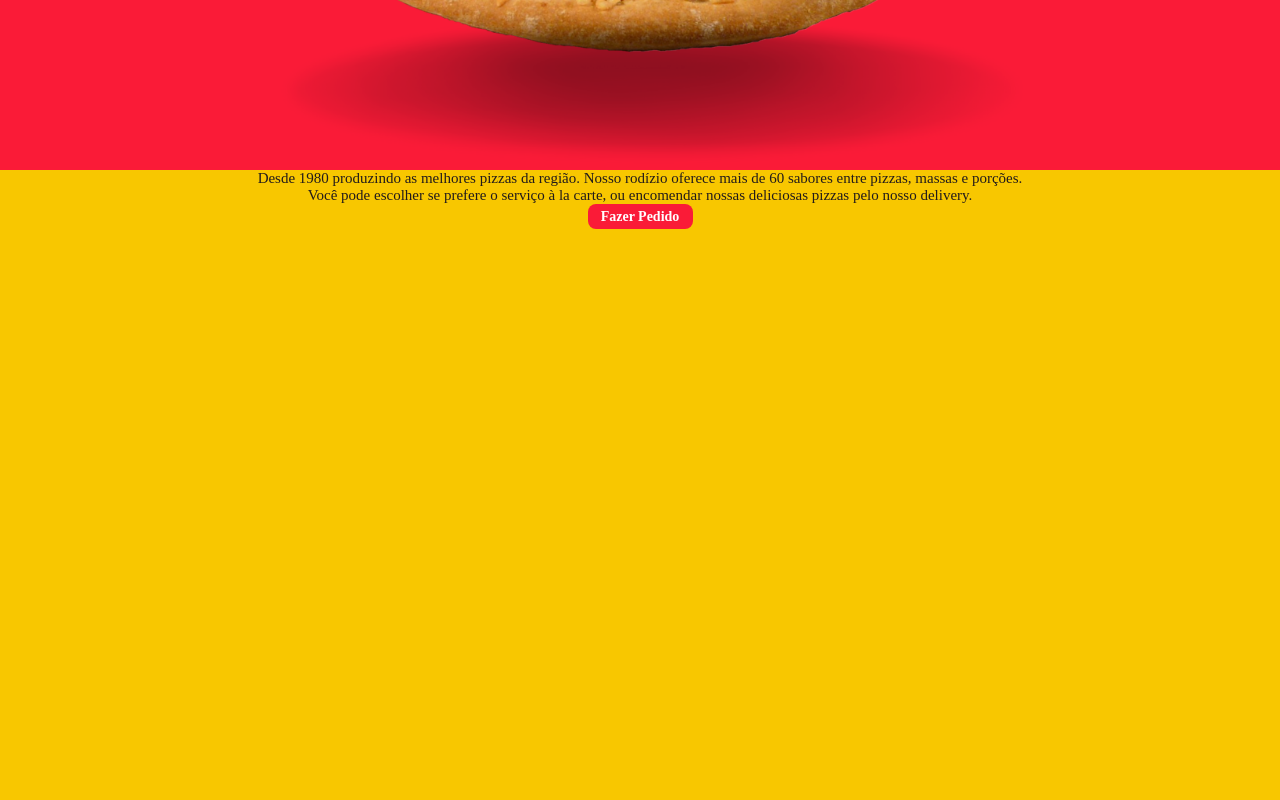
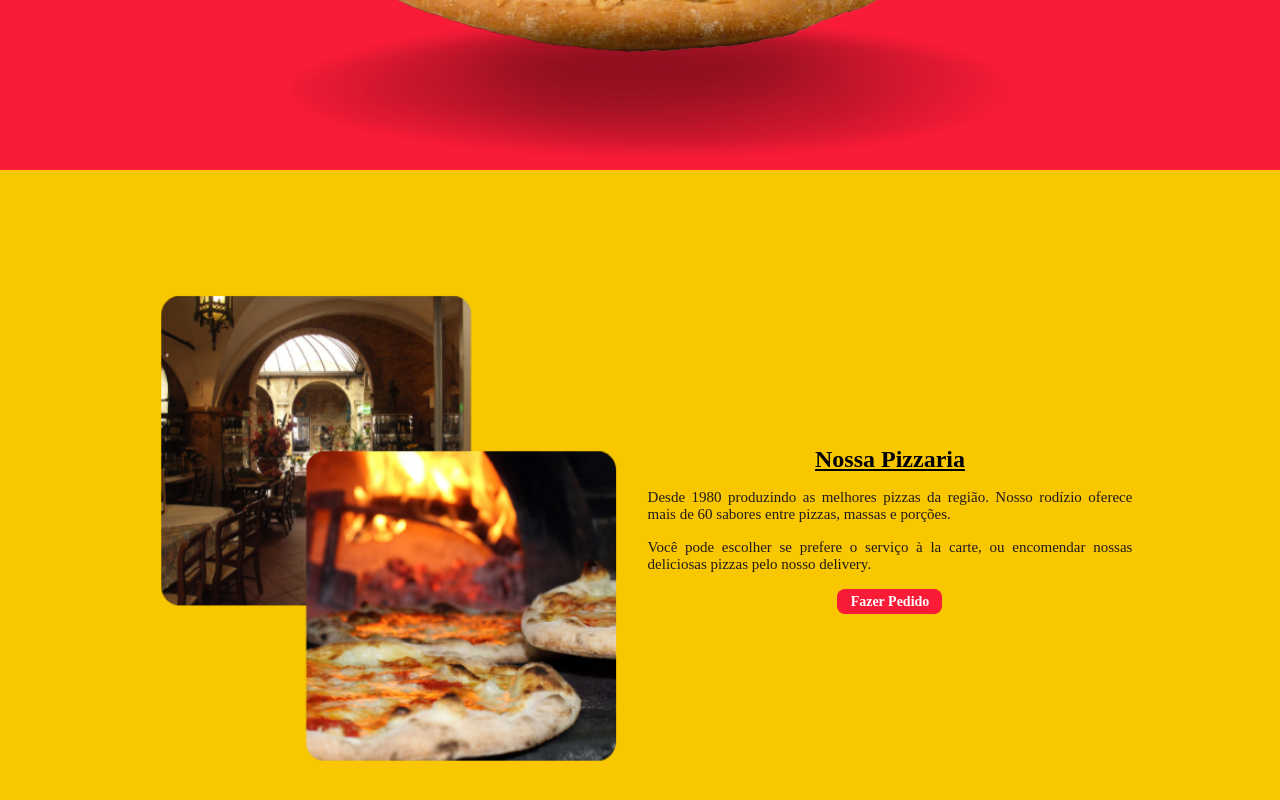
Before and after one commit to glacykm11/pizzaria-app, a Next.js app: page / in a window 1280 px wide. Shown: the part 550-1350 px from the top of the page. Built offline with nearby package versions, Linux system fonts and the light colour scheme.

Commit message:
adding new pictures

```diff
--- a/src/pages/index.tsx
+++ b/src/pages/index.tsx
@@ -1,6 +1,7 @@
 /* eslint-disable @next/next/no-img-element */
 import Navbar from "@/components/Navbar";
 import pizzaComFundo from "../assets/pizza-com-fundo.png";
+import pizzariaComFundo from "../assets/pizzaria-com-fundo.png";
 import styled from "styled-components";
 import Image from "next/image";
 import Button from "@/components/Button";
@@ -14,6 +15,11 @@ export default function Home() {
           <Image src={pizzaComFundo} alt="pizza" width={1000} />
         </FirstPage>
         <SecondPage>
+          <Image src={pizzariaComFundo} alt="pizza" width={500} />
+          <TextWrapper>
+            <Title>
+              <Underscore>Nossa Pizzaria</Underscore>
+            </Title>
             <Text>
               Desde 1980 produzindo as melhores pizzas da região. Nosso rodízio
               oferece mais de 60 sabores entre pizzas, massas e porções.
@@ -23,6 +29,7 @@ export default function Home() {
               nossas deliciosas pizzas pelo nosso delivery.
             </Text>
             <Button color={"secondary"} />
+          </TextWrapper>
         </SecondPage>
       </Main>
     </>
@@ -43,9 +50,22 @@ const SecondPage = styled.div`
   height: 45rem;
   padding: 0 34px;
   text-align: center;
+  display: flex;
+  justify-content: center;
+  align-items: center;
 `;
+
+const TextWrapper = styled.div`
+  width: 40%;
+`;
+
+const Title = styled.h2``;
+
+const Underscore = styled.u``;
 
 const Text = styled.p`
   color: var(--terciary-color);
   font-size: 15px;
+  text-align: justify;
+  margin: 16px 0;
 `;
```
Also changed, not shown: src/assets/pizzaria-com-fundo.png (added). Lines whose indentation alone changed are shown as unchanged.
